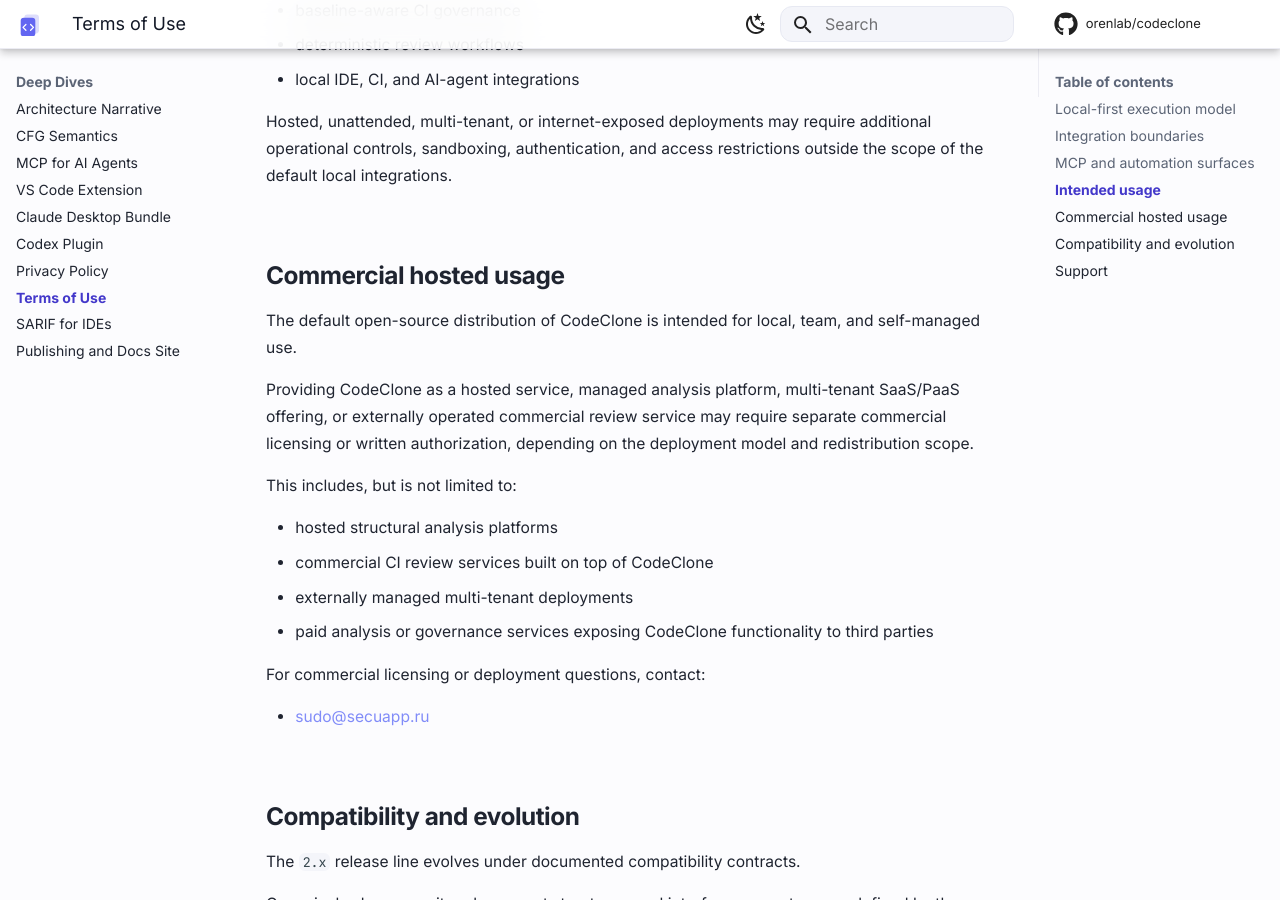
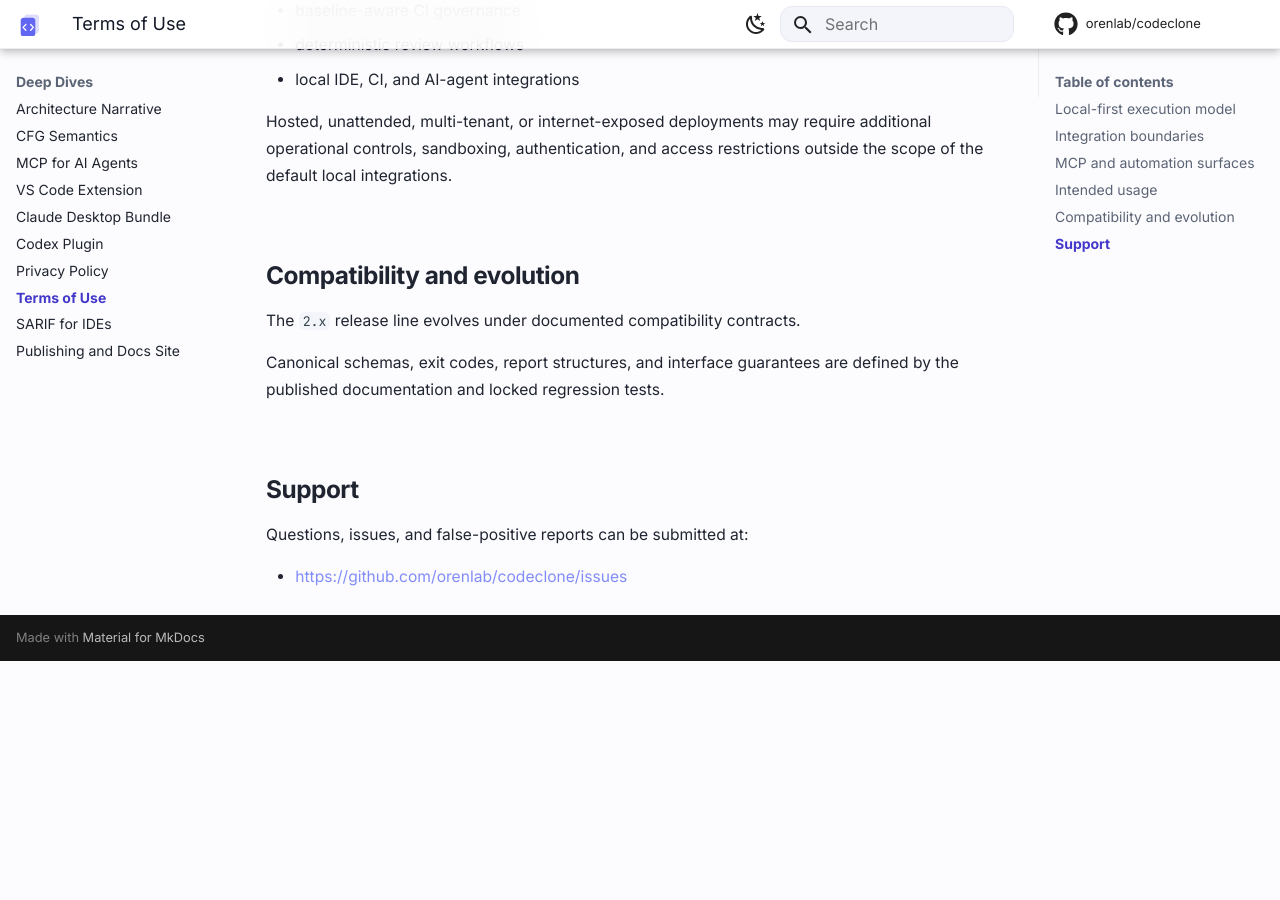
Before and after one commit to orenlab/codeclone, an MkDocs documentation site: the page built from docs/terms-of-use.md, in a window 1280 px wide and 900 px high, scrolled down 1797 px. Built offline with MkDocs 1.6.1 and Material for MkDocs 9.7.7, drawn with Linux system fonts in a browser that asks for light colours; comment, search, counter and statistics services are not loaded; after the commit the page ends 2458 px from its top, so only the background shows below that.

Commit message:
chore(docs): update project docs

```diff
--- a/docs/terms-of-use.md
+++ b/docs/terms-of-use.md
@@ -67,28 +67,6 @@
 additional operational controls, sandboxing, authentication, and access
 restrictions outside the scope of the default local integrations.
 
-## Commercial hosted usage
-
-The default open-source distribution of CodeClone is intended for local,
-team, and self-managed use.
-
-Providing CodeClone as a hosted service, managed analysis platform,
-multi-tenant SaaS/PaaS offering, or externally operated commercial review
-service may require separate commercial licensing or written authorization,
-depending on the deployment model and redistribution scope.
-
-This includes, but is not limited to:
-
-- hosted structural analysis platforms
-- commercial CI review services built on top of CodeClone
-- externally managed multi-tenant deployments
-- paid analysis or governance services exposing CodeClone functionality
-  to third parties
-
-For commercial licensing or deployment questions, contact:
-
-- <mailto:sudo@secuapp.ru>
-
 ## Compatibility and evolution
 
 The `2.x` release line evolves under documented compatibility contracts.
```
